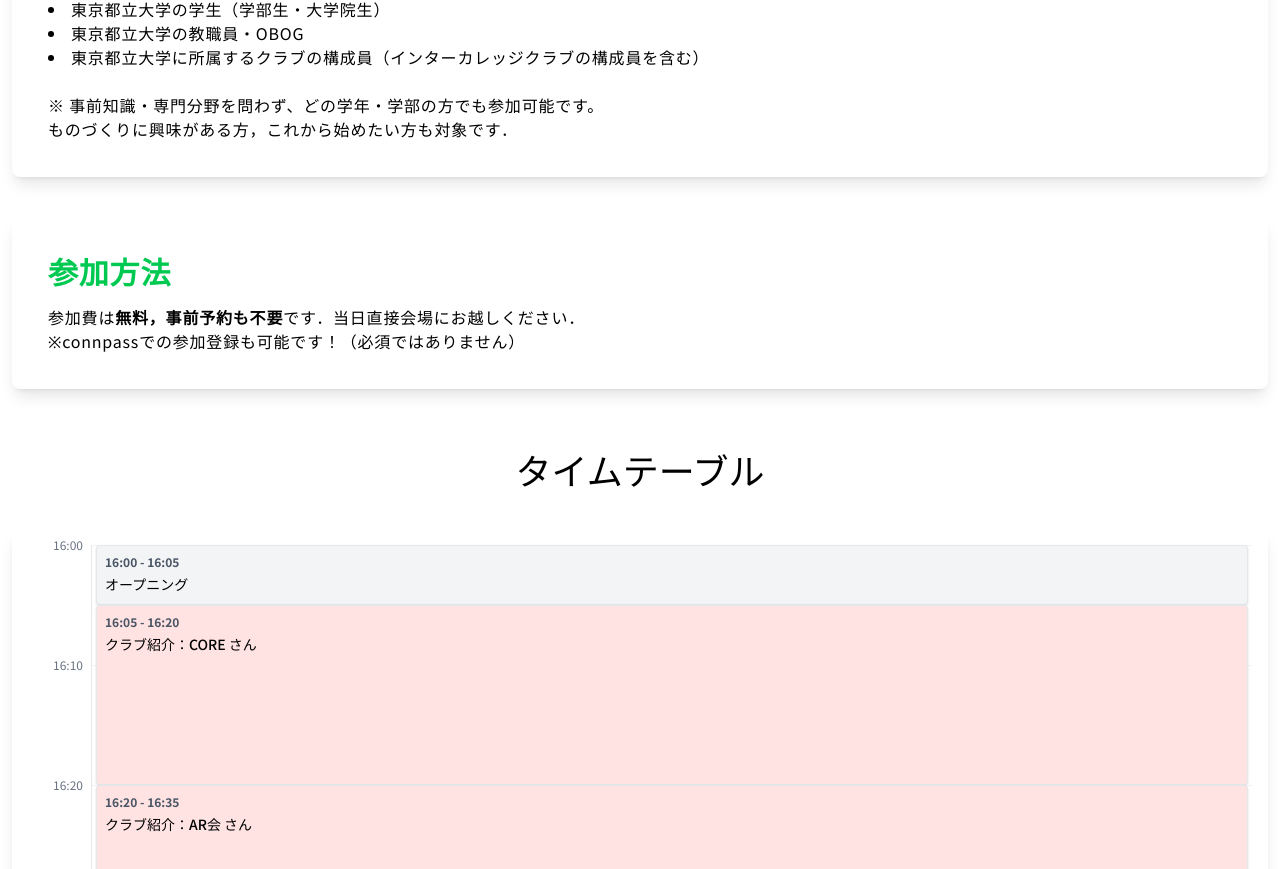
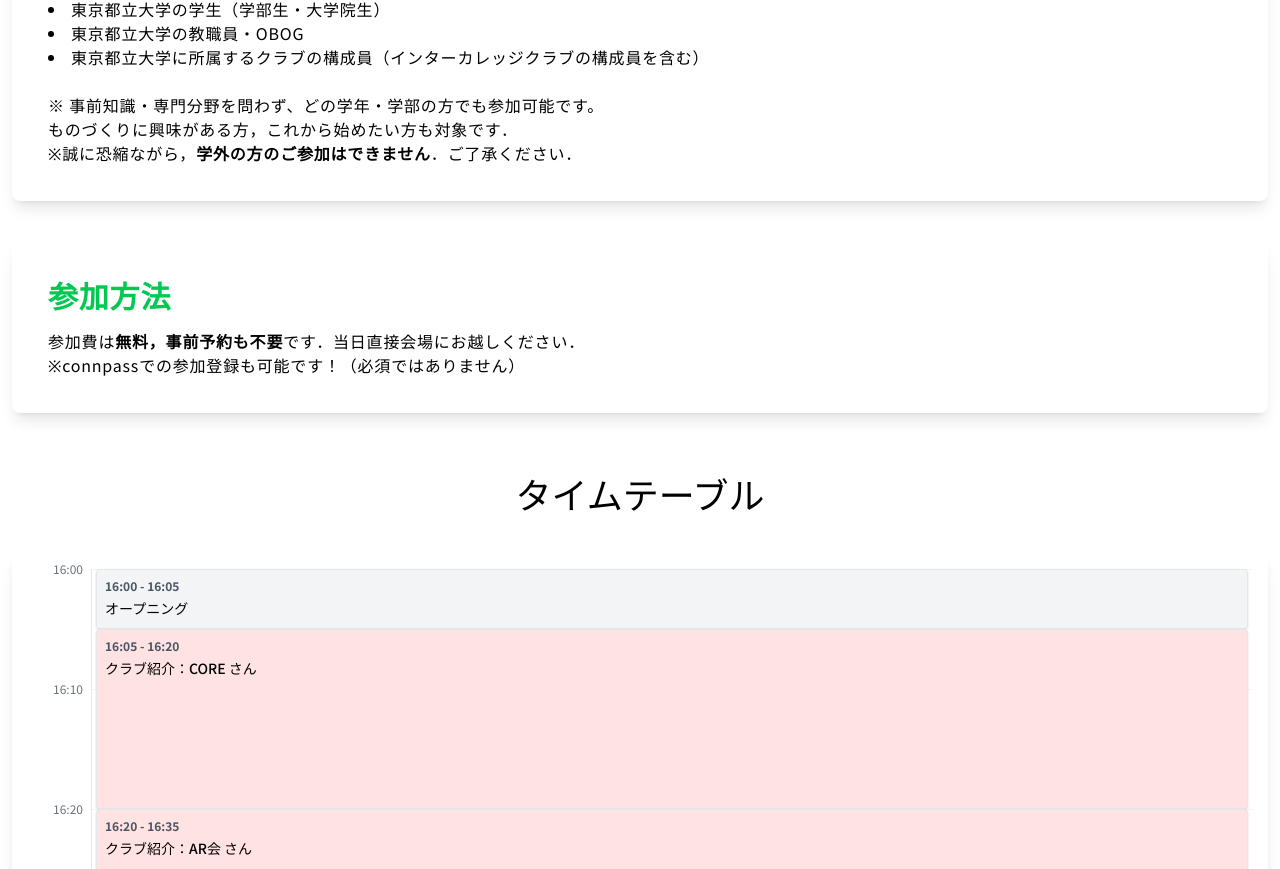
Before and after one commit to gdsc-tmu/tmu-creators-expo, a React (Vite) app: page / in a window 1280 px wide. Shown: the part 1335-2204 px from the top of the page. Built offline with nearby package versions, Linux system fonts and the light colour scheme.

Commit message:
学外の方向けメッセージ追加

```diff
--- a/src/App.tsx
+++ b/src/App.tsx
@@ -113,6 +113,8 @@ function App() {
               ※ 事前知識・専門分野を問わず、どの学年・学部の方でも参加可能です。
               <br />
               ものづくりに興味がある方，これから始めたい方も対象です．
+              <br />
+              ※誠に恐縮ながら，<span className='font-bold'>学外の方のご参加はできません</span>．ご了承ください．
 
             </p>
 
```
Also changed, not shown: 5 other files (tests, documents, lock files or other folders).
